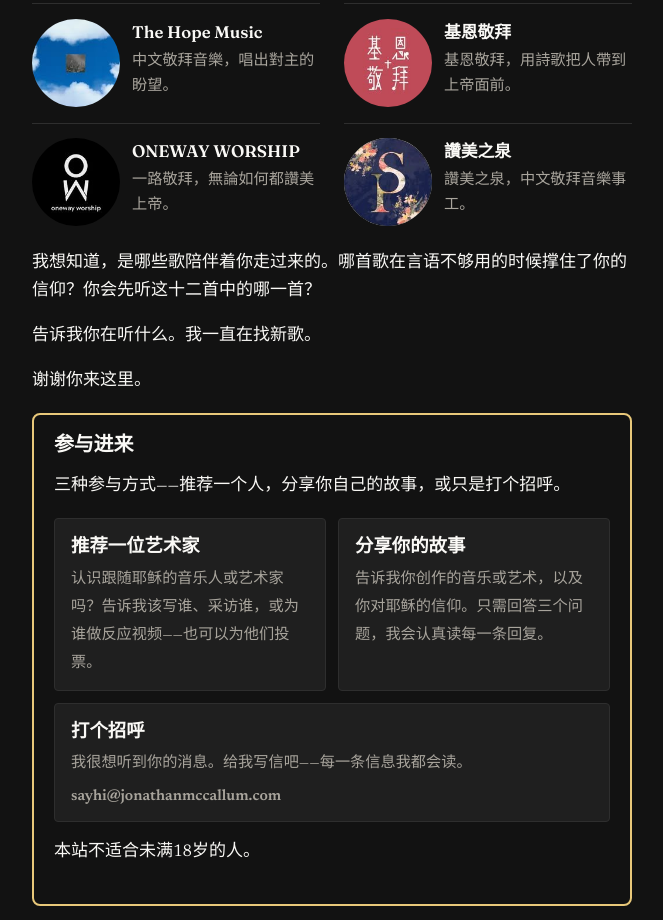
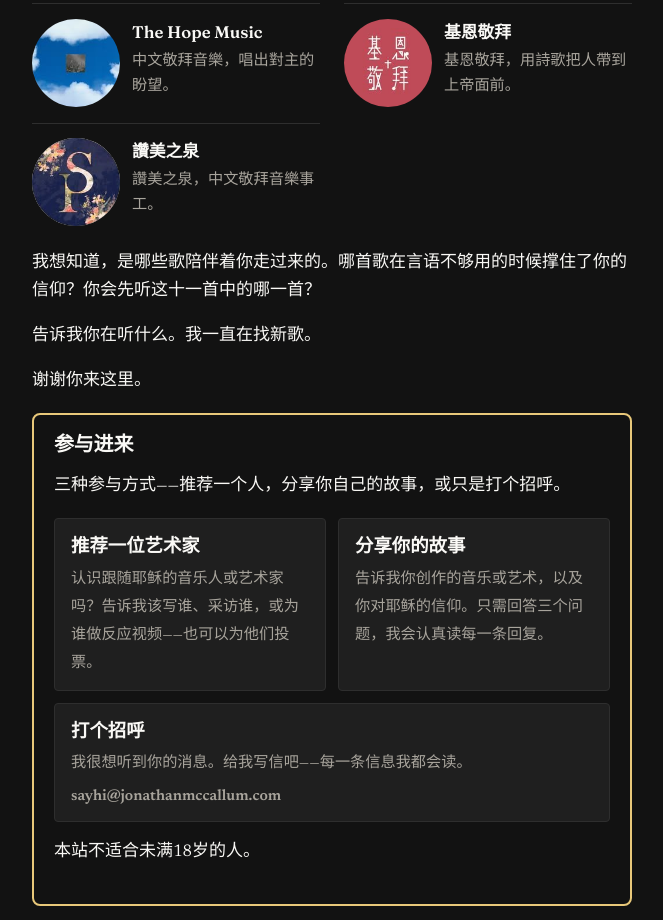
Before and after one commit to streamjonathan/jonathanmccallum-zh, an Eleventy site: page content/posts/2026-11-23-music-and-faith.md in a window 1280 px wide. Shown: the part 1172-2092 px from the top of the page, without its empty margins (308-971 px from the left). Built offline with nearby package versions, Linux system fonts and the light colour scheme; Eleventy itself is replaced by a stand-in of ours; files that its build step writes are made by us from their sources.

Commit message:
Remove AI persons from Music and Faith (zh)
Remove ONEWAY WORSHIP (onewayworshiphk): linked reel Dc8fLrsB51K is an
explicitly AI-generated Christian worship lyric video (AI-rendered woman
in a boat drifting through surreal waterscapes). 12 -> 11 cards; count
wording updated (twelve -> eleven). shareImage unchanged (sienvanessa,
first card, kept).

```diff
--- a/content/posts/2026-11-23-music-and-faith.md
+++ b/content/posts/2026-11-23-music-and-faith.md
@@ -67,11 +67,6 @@ shareImage: /images/music-faith/sienvanessa.jpg
 <span class="ig-card__text"><span class="ig-card__name">基恩敬拜</span>
 <span class="ig-card__note">基恩敬拜，用詩歌把人帶到上帝面前。</span></span>
 </a>
-<a class="ig-card" href="https://www.instagram.com/reel/Dc8fLrsB51K/" target="_blank" rel="noopener">
-<img class="ig-card__img" src="/images/music-faith/onewayworshiphk.jpg" alt="ONEWAY WORSHIP" loading="lazy" width="150" height="150">
-<span class="ig-card__text"><span class="ig-card__name">ONEWAY WORSHIP</span>
-<span class="ig-card__note">一路敬拜，無論如何都讚美上帝。</span></span>
-</a>
 <a class="ig-card" href="https://www.instagram.com/reel/Df7058sBHsD/" target="_blank" rel="noopener">
 <img class="ig-card__img" src="/images/music-faith/stream_of_praise.jpg" alt="讚美之泉" loading="lazy" width="150" height="150">
 <span class="ig-card__text"><span class="ig-card__name">讚美之泉</span>
@@ -79,7 +74,7 @@ shareImage: /images/music-faith/sienvanessa.jpg
 </a>
 </div>
 
-我想知道，是哪些歌陪伴着你走过来的。哪首歌在言语不够用的时候撑住了你的信仰？你会先听这十二首中的哪一首？
+我想知道，是哪些歌陪伴着你走过来的。哪首歌在言语不够用的时候撑住了你的信仰？你会先听这十一首中的哪一首？
 
 告诉我你在听什么。我一直在找新歌。
 
```
